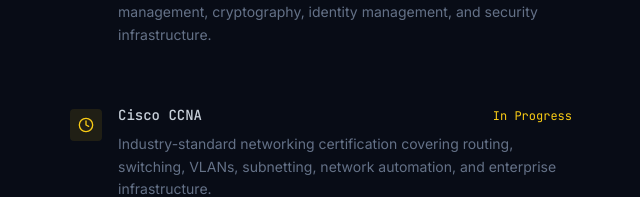
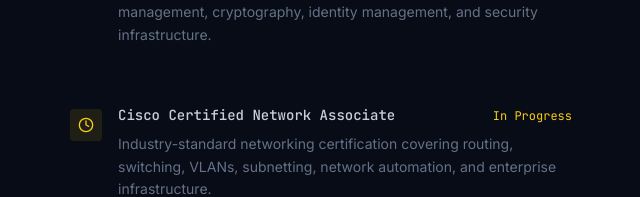
Before and after one commit to justjonah01/site, a Next.js app in the folder v0-next-shadcn/: page / in a window 1280 px wide. Shown: the part 2215-2412 px from the top of the page, without its empty margins (559-1199 px from the left). Built offline with nearby package versions, Linux system fonts and the light colour scheme.

Commit message:
Rename Cisco CCNA to Cisco Certified Network Associate

```diff
--- a/v0-next-shadcn/components/certifications-section.tsx
+++ b/v0-next-shadcn/components/certifications-section.tsx
@@ -8,7 +8,7 @@ const certifications = [
     description: "Foundation-level cybersecurity certification covering threat management, cryptography, identity management, and security infrastructure.",
   },
   {
-    name: "Cisco CCNA",
+    name: "Cisco Certified Network Associate",
     status: "in-progress" as const,
     date: "In Progress",
     description: "Industry-standard networking certification covering routing, switching, VLANs, subnetting, network automation, and enterprise infrastructure.",
```
